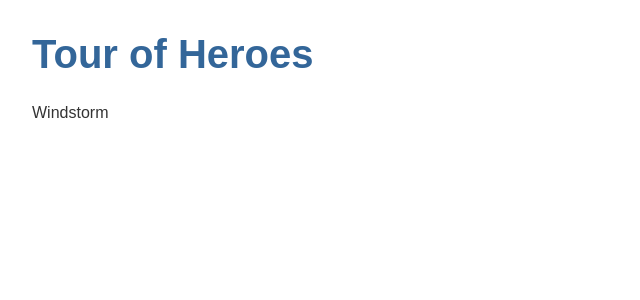
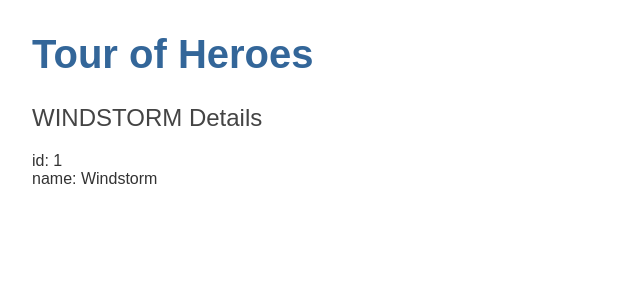
Before and after one commit to FlyingFoxie/angular-getting-started, an Angular app: page / in a window 1280 px wide. Shown: the top 300 px of the page, without its empty margins (0-640 px from the left). Built offline with nearby package versions, Linux system fonts and the light colour scheme.

Commit message:
Create a hero interface, format and show

```diff
--- /dev/null
+++ b/src/app/hero.ts
@@ -0,0 +1,4 @@
+export interface Hero {
+    id: number;
+    name: string;
+  }
--- a/src/app/heroes/heroes.component.html
+++ b/src/app/heroes/heroes.component.html
@@ -1 +1,3 @@
-<p>{{hero}}</p>
+<h2>{{hero.name | uppercase }} Details</h2>
+<div><span>id: </span>{{hero.id}}</div>
+<div><span>name: </span>{{hero.name}}</div>
--- a/src/app/heroes/heroes.component.ts
+++ b/src/app/heroes/heroes.component.ts
@@ -1,4 +1,5 @@
 import { Component, OnInit } from '@angular/core';
+import { Hero } from '../hero';
 
 @Component({
   selector: 'app-heroes',
@@ -6,7 +7,10 @@ import { Component, OnInit } from '@angular/core';
   styleUrls: ['./heroes.component.css']
 })
 export class HeroesComponent implements OnInit {
-  hero = 'Windstorm';
+  hero: Hero = {
+    id: 1,
+    name: 'Windstorm'
+  };
 
   constructor() { }
 
```
